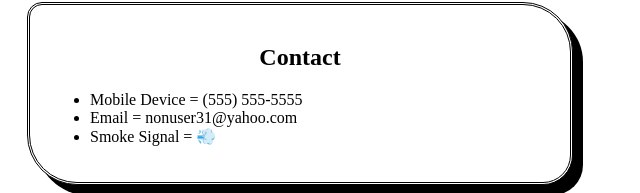
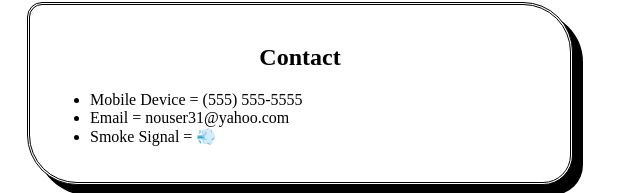
Before and after one commit to Jo3yG/Challenge02, a plain HTML site: page index.html in a window 1280 px wide. Shown: the part 902-1095 px from the top of the page, 340-980 px from the left. Drawn offline with Linux system fonts and the light colour scheme.

```diff
--- a/index.html
+++ b/index.html
@@ -61,7 +61,7 @@
             <header><h2>Contact</h2></header>
             <ul>
                 <li> Mobile Device = (555) 555-5555</li>
-                <li>Email = nonuser31@yahoo.com</li>
+                <li>Email = nouser31@yahoo.com</li>
                 <li>Smoke Signal = &#128168</li>
             </ul>
          </section>
```
Also changed, not shown: 1 other file.
